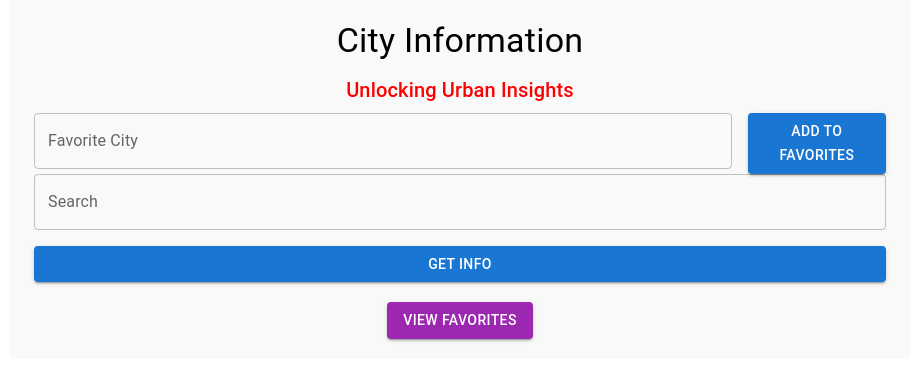
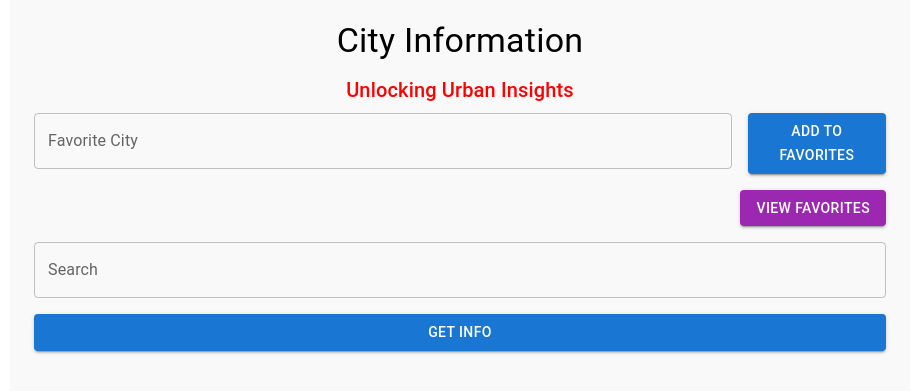
Before and after one commit to Danypoz1986/matkaopaskirja, a React (Create React App) app: page /search in a window 1280 px wide. Shown: the top 392 px of the page, without its empty margins (180-1099 px from the left). Built offline with nearby package versions, Linux system fonts and the light colour scheme.

Commit message:
UI fixes

```diff
--- a/src/App.css
+++ b/src/App.css
@@ -47,6 +47,19 @@
   padding: 5px 0;
 }
 
+.css-1fbc142 {
+  margin-top: 16px;
+  margin-bottom: 16px;
+  display: -webkit-box;
+  display: -webkit-flex;
+  display: -ms-flexbox;
+  display: flex;
+  -webkit-box-pack: end;
+  -ms-flex-pack: end;
+  -webkit-justify-content: end;
+  justify-content: end;
+}
+
 @media (max-width: 600px) {
   .container {
     padding: 10px;
--- a/src/App.js
+++ b/src/App.js
@@ -42,8 +42,19 @@ const App = () => {
         </Link>
       </Box>
 
+      {/* "Add Favorite" component goes above the search results */}
       <AddFavorite cityName={favoriteCityName} setCityName={setFavoriteCityName} />
 
+      {/* Ensure the "View Favorites" button is above the search results */}
+      <Box mt={2} display="flex" justifyContent="end">
+        <Link to="/favorites">
+          <Button variant="contained" color="secondary">
+            View Favorites
+          </Button>
+        </Link>
+      </Box>
+
+      {/* Search form and results */}
       <Box component="form" onSubmit={handleSearchSubmit} className="form">
         <TextField
           variant="outlined"
@@ -118,12 +129,6 @@ const App = () => {
           </Paper>
         )}
       </Box>
-
-      <Box mt={2} display="flex" justifyContent="center">
-        <Link to="/favorites">
-          <Button variant="contained" color="secondary">View Favorites</Button>
-        </Link>
-      </Box>
     </Container>
   );
 };
--- a/src/pages/SearchPage.js
+++ b/src/pages/SearchPage.js
@@ -31,9 +31,18 @@ const SearchPage = () => {
         Unlocking Urban Insights
       </Typography>
 
+      {/* Add Favorite component remains above the search results */}
       <AddFavorite cityName={favoriteCityName} setCityName={setFavoriteCityName} />
 
-      <Box component="form" onSubmit={handleSearchSubmit} className="form">
+      {/* "View Favorites" button fixed above the search results */}
+      <Box mt={2} display="flex" justifyContent="end">
+        <Button variant="contained" color="secondary" href="/favorites">
+          View Favorites
+        </Button>
+      </Box>
+
+      {/* Search form */}
+      <Box component="form" onSubmit={handleSearchSubmit} className="form" mt={2}>
         <TextField
           variant="outlined"
           fullWidth
@@ -49,6 +58,7 @@ const SearchPage = () => {
 
       {error && <Alert severity="error" className="alert">{error}</Alert>}
 
+      {/* City data display */}
       <Box flexGrow={1} mb={2}>
         {cityData && (
           <Paper elevation={3} className="infoContainer">
@@ -107,12 +117,6 @@ const SearchPage = () => {
           </Paper>
         )}
       </Box>
-
-      <Box mt={2} display="flex" justifyContent="center">
-        <Button variant="contained" color="secondary" href="/favorites">
-          View Favorites
-        </Button>
-      </Box>
     </Container>
   );
 };
```
